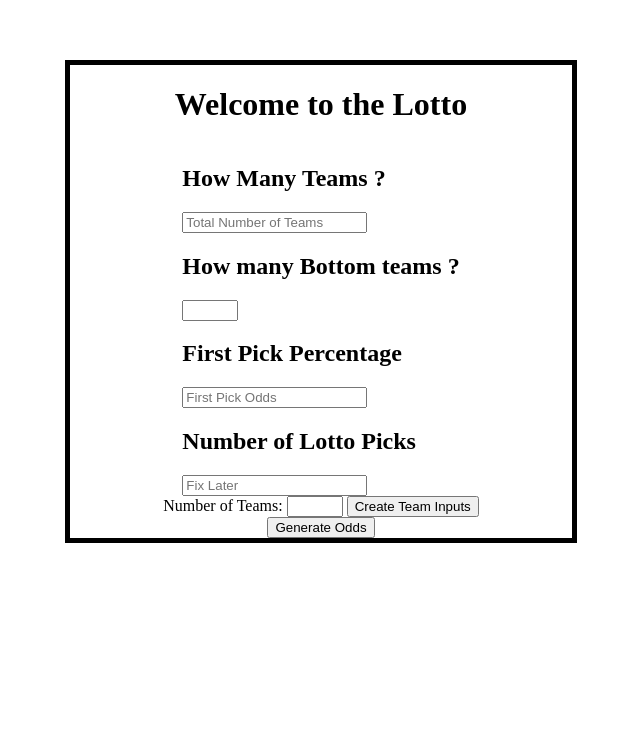
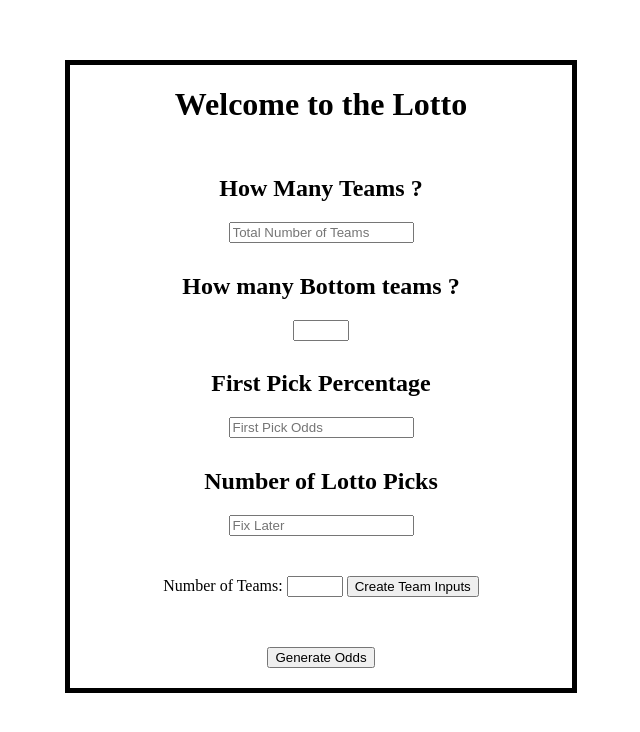
Before and after one commit to Obi815/mega-millions, a plain HTML site: page index.html in a window 1280 px wide. Shown: the whole page, without its empty margins (319-959 px from the left). Drawn offline with Linux system fonts and the light colour scheme.

Commit message:
quick change

```diff
--- a/style.css
+++ b/style.css
@@ -24,7 +24,7 @@ body {
     border: 5px solid black;
 }
 
-/* form {
+form {
     display: flex;
     flex-direction: column;
     justify-content: center;
@@ -41,4 +41,4 @@ body {
     margin: 20px auto;
     display: block;
 
-} */
+}
```
